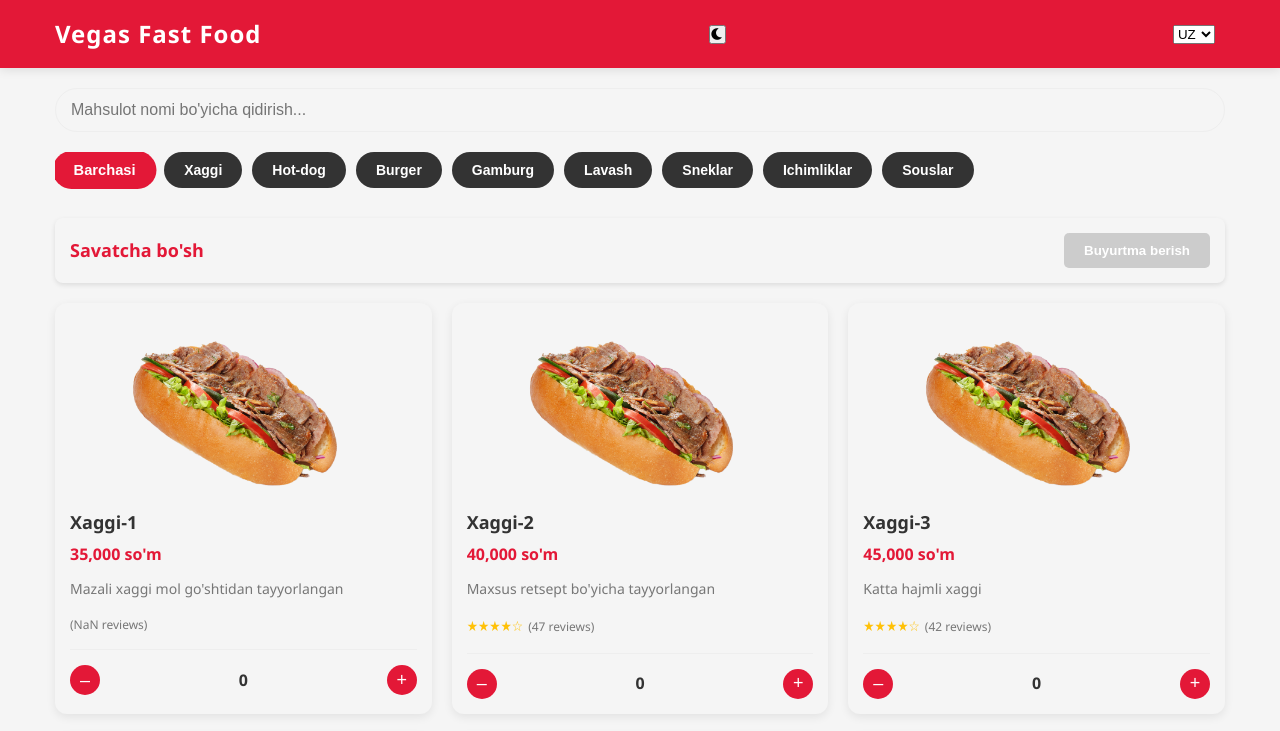
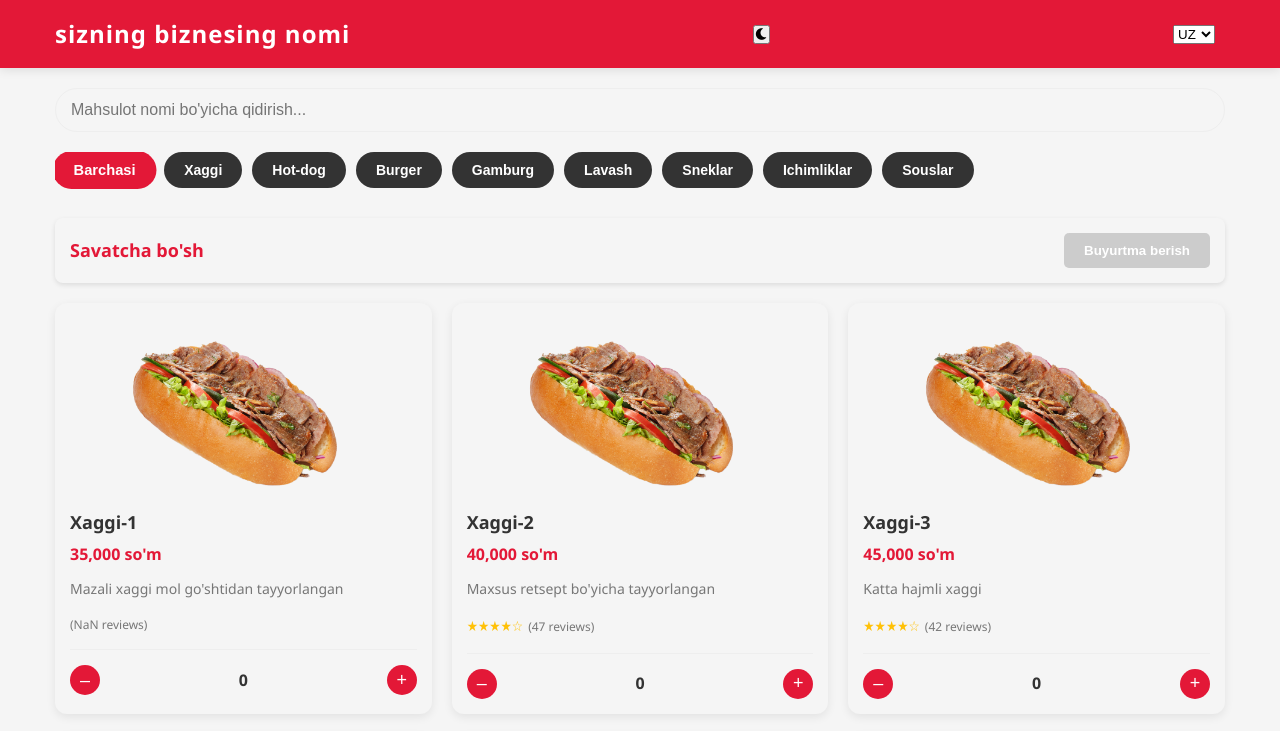
Before and after one commit to matvafaevv/vegas, a plain HTML site: page index.html in a window 1280 px wide. Shown: the top 731 px of the page. Drawn offline with Linux system fonts and the light colour scheme.

Commit message:
Update index.html

```diff
--- a/index.html
+++ b/index.html
@@ -6,7 +6,7 @@
     <meta name="viewport" content="width=device-width, initial-scale=1.0">
     <title>Vegas Fast Food - Xiva</title>
     <meta name="description"
-        content="Vegas Fast Food - Xivadagi eng yaxshi fast food taomlari. Tez yetkazib berish, arzon narxlar">
+        content="sizning biznesingiz nomi - Xivadagi eng yaxshi fast food taomlari. Tez yetkazib berish, arzon narxlar">
     <!-- head qismiga qo'shing -->
     <link rel="manifest" href="/manifest.json">
     <meta name="theme-color" content="#e31837">
@@ -554,7 +554,7 @@
 <body>
     <header class="header">
         <div class="container header-content">
-            <div class="logo">Vegas Fast Food</div>
+            <div class="logo">sizning biznesing nomi</div>
             <div class="header-actions">
                 <button id="theme-toggle"><i class="fas fa-moon"></i></button>
             </div>
```
